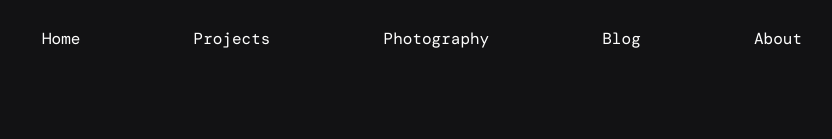
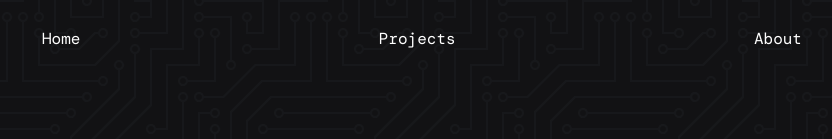
Before and after one commit to omarlc/website, a Next.js app: page /blog in a window 1280 px wide. Shown: the top 139 px of the page, without its empty margins (218-1050 px from the left). Built offline with nearby package versions, Linux system fonts and the light colour scheme.

Commit message:
💄 Add body background, WIP photo and blog sections.

```diff
--- a/components/Navbar.jsx
+++ b/components/Navbar.jsx
@@ -4,8 +4,8 @@ import { StyledNavbar, NextLink } from "./styles/Navbar.styled";
 const pages = [
   { name: "Home", href: "/" },
   { name: "Projects", href: "/projects" },
-  { name: "Photography", href: "/photo" },
-  { name: "Blog", href: "/blog" },
+  // { name: "Photography", href: "/photo" },
+  // { name: "Blog", href: "/blog" },
   { name: "About", href: "/about" },
 ];
 
--- a/pages/_app.js
+++ b/pages/_app.js
@@ -8,6 +8,7 @@ const GlobalStyle = createGlobalStyle`
     box-sizing: border-box;
     background-color: #121214;
     scroll-behavior: smooth;
+    background-image: url('images/bg.svg')
   }
 
   html {
```
Also changed, not shown: public/images/bg.svg (added).
